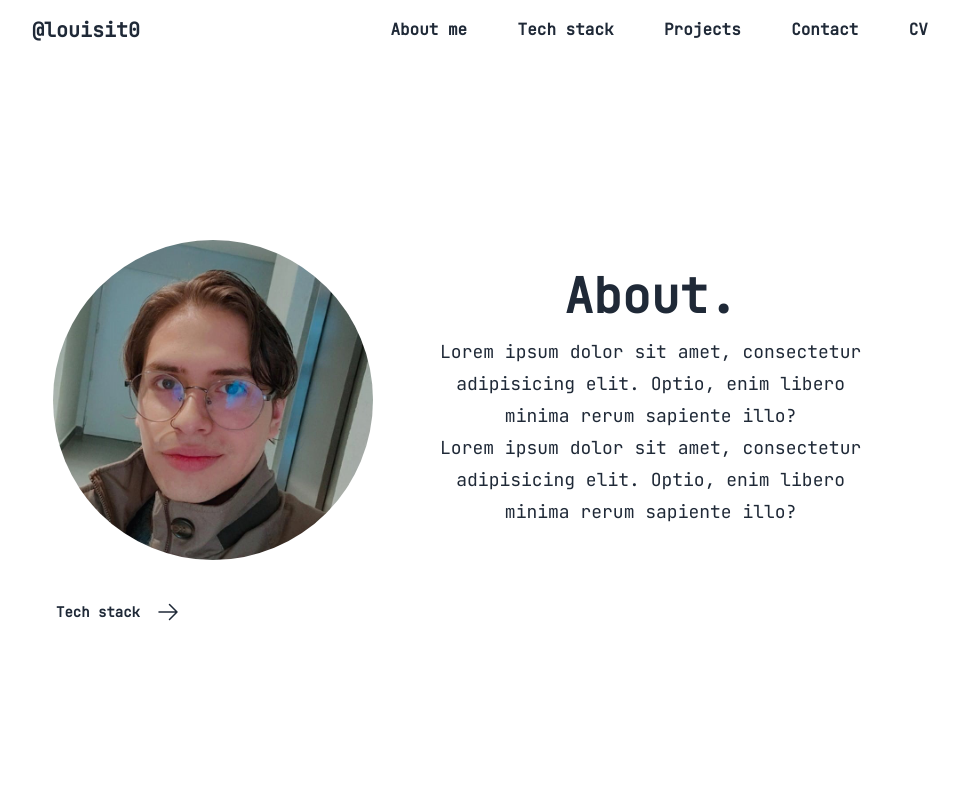
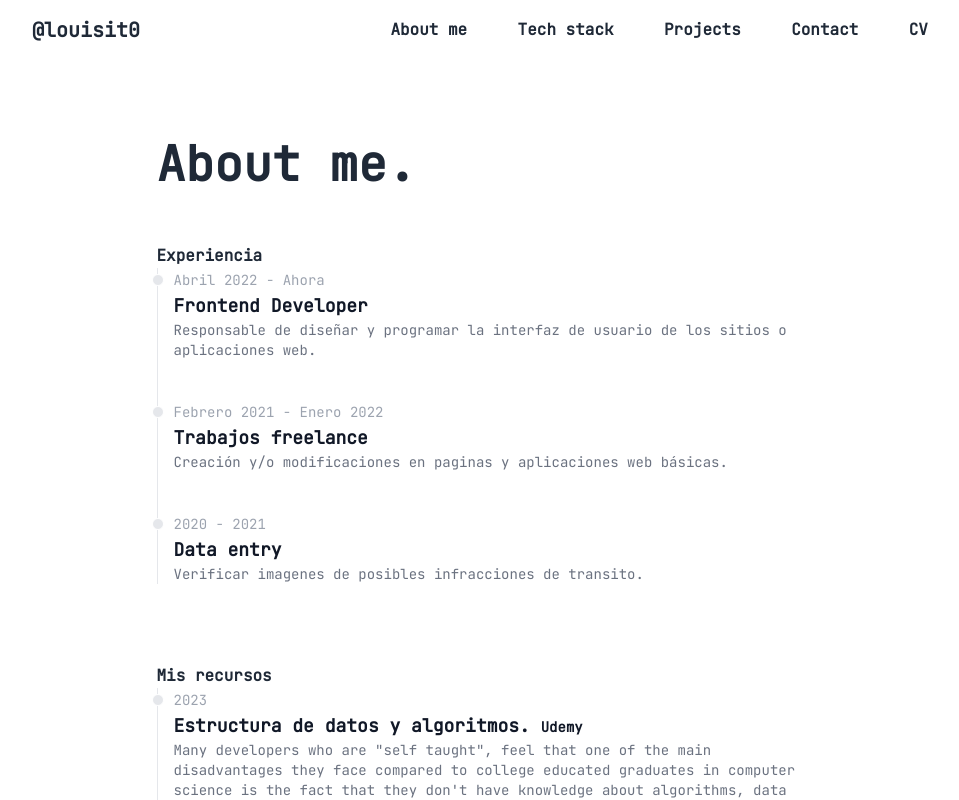
Before and after one commit to Louisit0/Portfolio, a React (Vite) app: page /about in a window 1280 px wide. Shown: the whole page, without its empty margins (160-1119 px from the left). Built offline with nearby package versions, Linux system fonts and the light colour scheme.

Commit message:
About actualizado  con un timeline

```diff
--- a/src/pages/About.jsx
+++ b/src/pages/About.jsx
@@ -1,30 +1,116 @@
 import { Link } from "react-router-dom";
-import avatarl from "../assets/img/avatarl.jpg";
 
 const About = () => {
   return (
-    <section
-      id="About"
-      className="flex flex-col md:justify-center text-center mx-6 md:mx-8 lg:mx-0"
-    >
-      <div className="flex flex-col items-center lg:flex-row justify-evenly mt-2 md:mt-5 sm:mt-0">
-        <img
-          src={avatarl}
-          alt="perfil"
-          className="h-64 w-64 md:h-72 md:w-72 lg:h-80 lg:w-80 rounded-full mb-4 lg:mb-0"
-        />
-        <div className="flex flex-col items-center mx-8 md:w-1/2">
-          <h3 className="text-4xl md:text-5xl font-extrabold lg:mb-4">
-            About.
-          </h3>
-          <p className="mt-2 mb-4 text-center md:text-lg leading-6 md:leading-8 md:text-center lg:my-auto">
-            Lorem ipsum dolor sit amet, consectetur adipisicing elit. Optio,
-            enim libero minima rerum sapiente illo?
-          </p>
-          <p className="text-center md:text-lg leading-6 md:leading-8 md:text-center lg:my-auto">
-            Lorem ipsum dolor sit amet, consectetur adipisicing elit. Optio,
-            enim libero minima rerum sapiente illo?
-          </p>
+    <section id="About" className="flex flex-col mx-6 md:mx-8 lg:mx-0">
+      <div className="flex flex-col mt-2 md:mt-5 sm:mt-0 mx-2 md:mx-8 lg:mx-0 lg:mt-20">
+        <h3 className="text-3xl md:text-5xl font-extrabold lg:mb-4">
+          About me.
+        </h3>
+
+        <div className="mt-10">
+          <h5 className="font-extrabold">Experiencia</h5>
+          <ol class="relative border-l border-gray-200 dark:border-gray-700">
+            <li class="mb-10 ml-4">
+              <div class="absolute w-3 h-3 bg-gray-200 rounded-full mt-1.5 -left-1.5 border border-white dark:border-gray-900 dark:bg-gray-700"></div>
+              <time class="mb-1 text-sm font-normal leading-none text-gray-400 dark:text-gray-500">
+                Abril 2022 - Ahora
+              </time>
+              <h3 class="text-lg font-semibold text-gray-900">
+                Frontend Developer
+              </h3>
+              <p class="mb-4 text-sm font-normal text-gray-500 dark:text-gray-400">
+                Responsable de diseñar y programar la interfaz de usuario de los
+                sitios o aplicaciones web.
+              </p>
+              {/* <a
+              href="#"
+              class="inline-flex items-center px-4 py-2 text-sm font-medium text-gray-900 bg-white border border-gray-200 rounded-lg hover:bg-gray-100 hover:text-blue-700 focus:z-10 focus:ring-4 focus:outline-none focus:ring-gray-200 focus:text-blue-700 dark:bg-gray-800 dark:text-gray-400 dark:border-gray-600 dark:hover:text-white dark:hover:bg-gray-700 dark:focus:ring-gray-700"
+            >
+              Learn more{" "}
+              <svg
+                class="w-3 h-3 ml-2"
+                aria-hidden="true"
+                xmlns="http://www.w3.org/2000/svg"
+                fill="none"
+                viewBox="0 0 14 10"
+              >
+                <path
+                  stroke="currentColor"
+                  stroke-linecap="round"
+                  stroke-linejoin="round"
+                  stroke-width="2"
+                  d="M1 5h12m0 0L9 1m4 4L9 9"
+                />
+              </svg>
+            </a> */}
+            </li>
+            <li class="mb-10 ml-4">
+              <div class="absolute w-3 h-3 bg-gray-200 rounded-full mt-1.5 -left-1.5 border border-white dark:border-gray-900 dark:bg-gray-700"></div>
+              <time class="mb-1 text-sm font-normal leading-none text-gray-400 dark:text-gray-500">
+                Febrero 2021 - Enero 2022
+              </time>
+              <h3 class="text-lg font-semibold text-gray-900">
+                Trabajos freelance
+              </h3>
+              <p class="text-sm font-normal text-gray-500 dark:text-gray-400">
+                Creación y/o modificaciones en paginas y aplicaciones web
+                básicas.
+              </p>
+            </li>
+            <li class="ml-4">
+              <div class="absolute w-3 h-3 bg-gray-200 rounded-full mt-1.5 -left-1.5 border border-white dark:border-gray-900 dark:bg-gray-700"></div>
+              <time class="mb-1 text-sm font-normal leading-none text-gray-400 dark:text-gray-500">
+                2020 - 2021
+              </time>
+              <h3 class="text-lg font-semibold text-gray-900">Data entry</h3>
+              <p class="text-sm font-normal text-gray-500 dark:text-gray-400">
+                Verificar imagenes de posibles infracciones de transito.
+              </p>
+            </li>
+          </ol>
+        </div>
+        <div className="mt-20">
+          <h5 className="font-extrabold">Mis recursos</h5>
+          <ol class="relative border-l border-gray-200 dark:border-gray-700">
+            <li class="mb-10 ml-4">
+              <div class="absolute w-3 h-3 bg-gray-200 rounded-full mt-1.5 -left-1.5 border border-white dark:border-gray-900 dark:bg-gray-700"></div>
+              <time class="mb-1 text-sm font-normal leading-none text-gray-400 dark:text-gray-500">
+                2023
+              </time>
+              <h3 class="text-lg font-semibold text-gray-900">
+                Estructura de datos y algoritmos.{" "}
+                <span className="text-sm">Udemy</span>
+              </h3>
+              <p class="mb-4 text-sm font-normal text-gray-500 dark:text-gray-400">
+                Many developers who are "self taught", feel that one of the main
+                disadvantages they face compared to college educated graduates
+                in computer science is the fact that they don't have knowledge
+                about algorithms, data structures and the notorious Big-O
+                Notation
+              </p>
+            </li>
+            <li class="mb-10 ml-4">
+              <div class="absolute w-3 h-3 bg-gray-200 rounded-full mt-1.5 -left-1.5 border border-white dark:border-gray-900 dark:bg-gray-700"></div>
+              <time class="mb-1 text-sm font-normal leading-none text-gray-400 dark:text-gray-500">
+                2023
+              </time>
+              <h3 class="text-lg font-semibold text-gray-900">Coderhouse</h3>
+              <p class="text-sm font-normal text-gray-500 dark:text-gray-400">
+                Curso de Javascript
+              </p>
+            </li>
+            <li class="ml-4">
+              <div class="absolute w-3 h-3 bg-gray-200 rounded-full mt-1.5 -left-1.5 border border-white dark:border-gray-900 dark:bg-gray-700"></div>
+              <time class="mb-1 text-sm font-normal leading-none text-gray-400 dark:text-gray-500">
+                2022
+              </time>
+              <h3 class="text-lg font-semibold text-gray-900">Freecodecamp</h3>
+              <p class="text-sm font-normal text-gray-500 dark:text-gray-400">
+                Cursos de html5 y css3, javascript.
+              </p>
+            </li>
+          </ol>
         </div>
       </div>
       <div className="w-full mt-6 md:mt-10 pb-4">
@@ -32,7 +118,7 @@ const About = () => {
           to={"/techStack"}
           className=" select-none cursor-pointer transition-all font-bold"
         >
-          <div className="flex flex-row w-full justify-start px-6 md:px-6">
+          <div className="flex flex-row w-full justify-start ">
             <p className="mr-4 text-sm self-center">Tech stack</p>
             <svg
               xmlns="http://www.w3.org/2000/svg"
```
